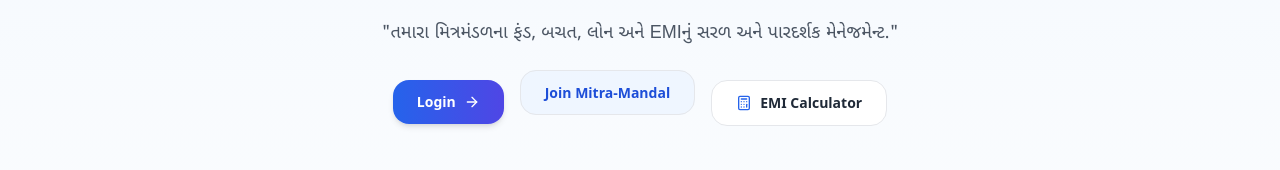
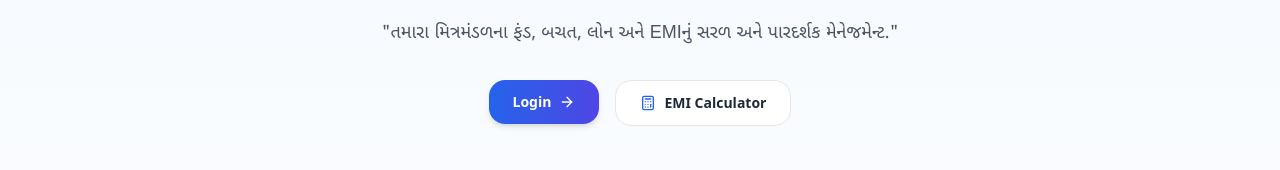
Before and after one commit to jignesh1306/MITRA-MANDAL, a React (Vite) app in the folder frontend/: page / in a window 1280 px wide. Shown: the part 411-581 px from the top of the page. Built offline with nearby package versions, Linux system fonts and the light colour scheme; no server answers; a web font is replaced by a local one.

Commit message:
Remove Join Mitra-Mandal button from home hero section

```diff
--- a/frontend/src/pages/Home.jsx
+++ b/frontend/src/pages/Home.jsx
@@ -75,15 +75,6 @@ export const Home = () => {
               >
                 Login
                 <ArrowRight className="w-4 h-4" />
-              </Link>
-            </motion.div>
-
-            <motion.div whileHover={{ scale: 1.04 }} whileTap={{ scale: 0.98 }}>
-              <Link
-                to="/signup"
-                className="px-6 py-3 text-xs sm:text-sm font-bold text-brand-700 bg-brand-50 hover:bg-brand-100 rounded-2xl border border-brand-200 shadow-xs transition-all"
-              >
-                Join Mitra-Mandal
               </Link>
             </motion.div>
 
```
